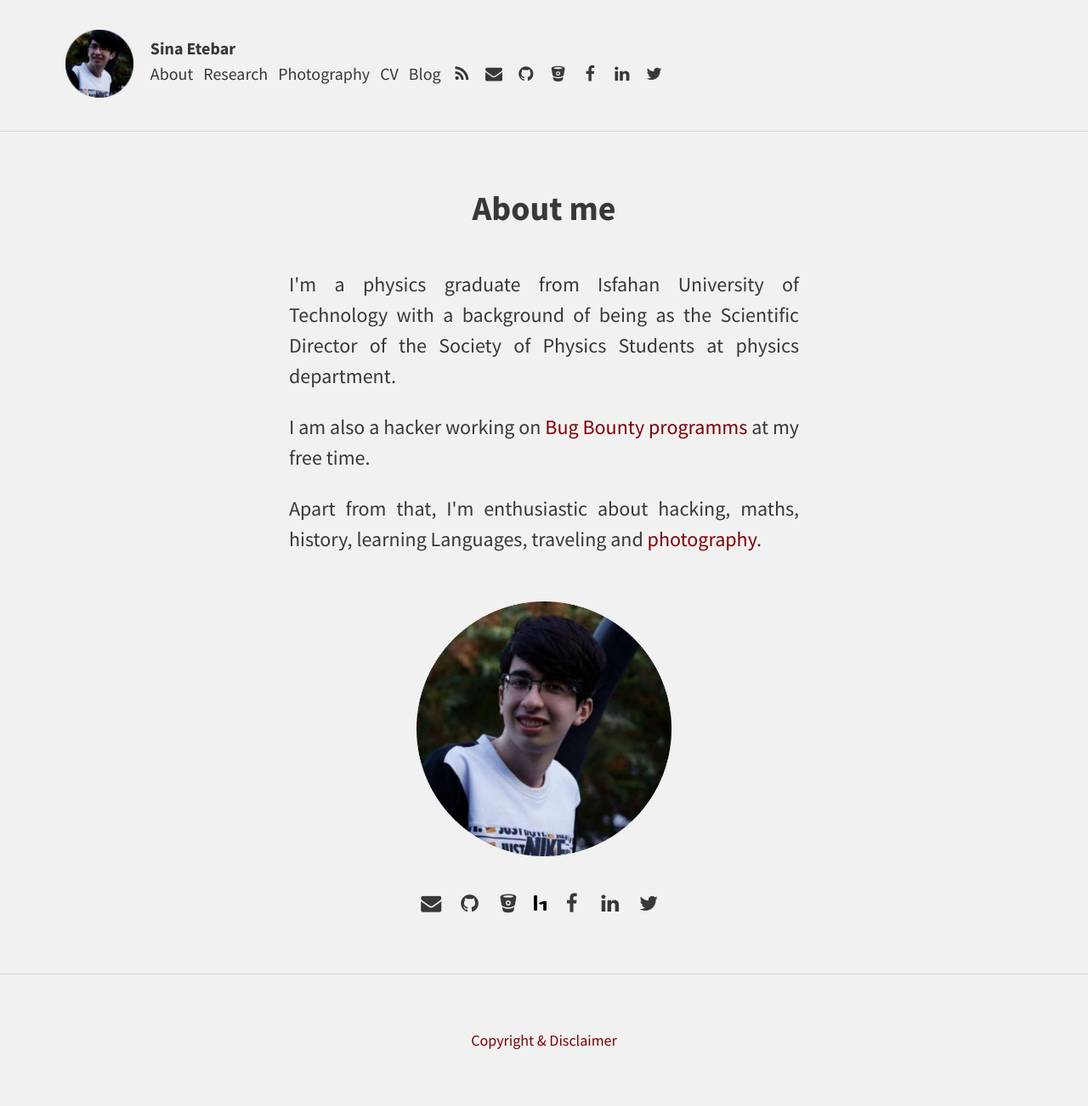
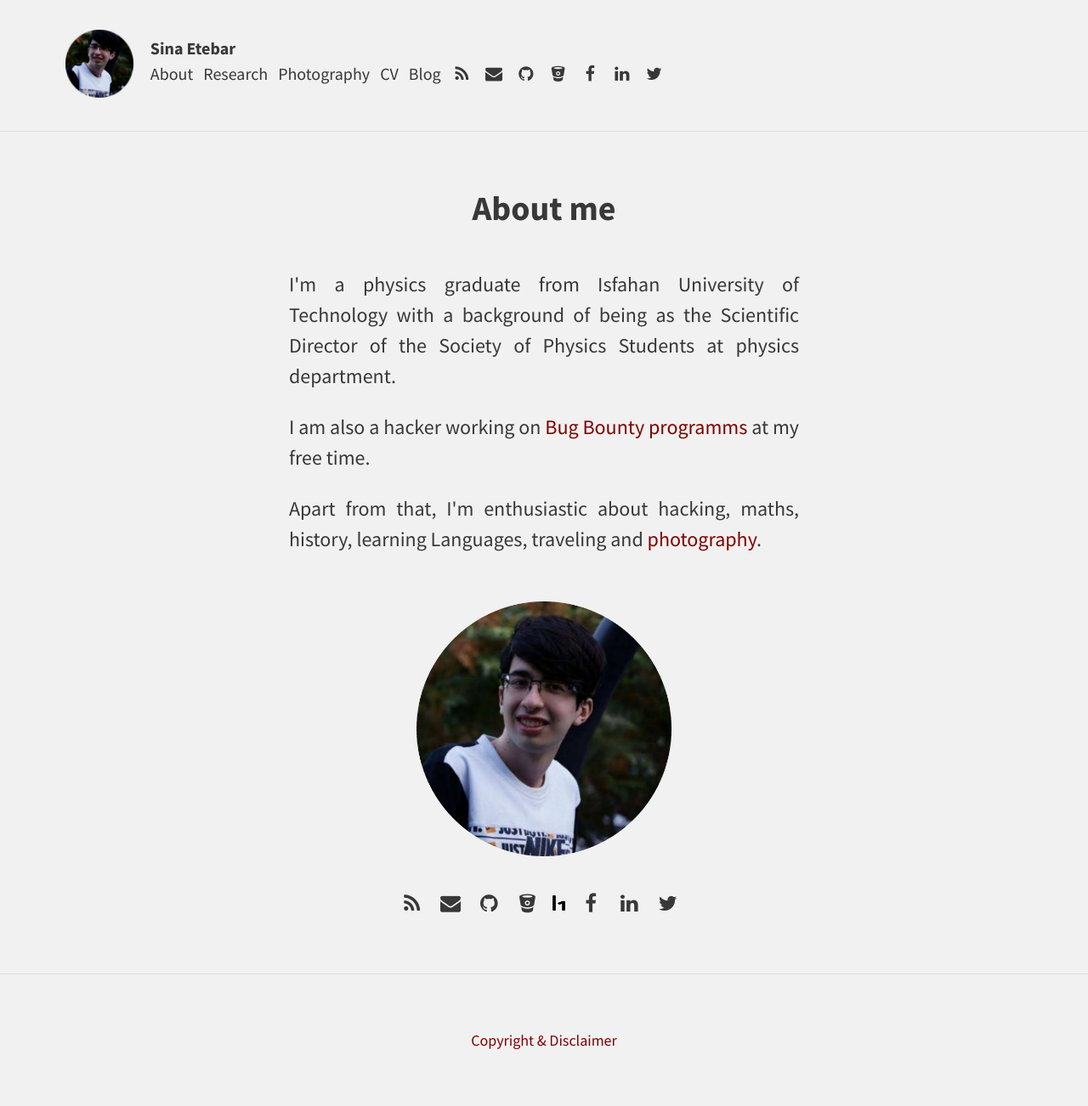
Before and after one commit to SinaEtebar/Website, a Jekyll site: the page built from index.html, in a window 1280 px wide. Shown: the whole page at 85% size. Built offline with Jekyll 4.4.1, drawn with Linux system fonts in a browser that asks for light colours; the list of posts is cut into pages by our own code.

Commit message:
Update index.html

```diff
--- a/index.html
+++ b/index.html
@@ -18,6 +18,11 @@ title: About me
 <br>
 <div class="falist">
     <ul>
+<li>
+	<a href="https://{{ site.theme_settings.rss }}" title="{{ site.theme_settings.str_rss_follow }}">
+		<span class="fa fa-fw fa-rss"></span>
+	</a>
+</li>
 <li>
     <a href="mailto:{{ site.theme_settings.email_address }}" title="{{ site.theme_settings.str_email }}">
         <span class="fa fa-fw fa-envelope"></span>
```
